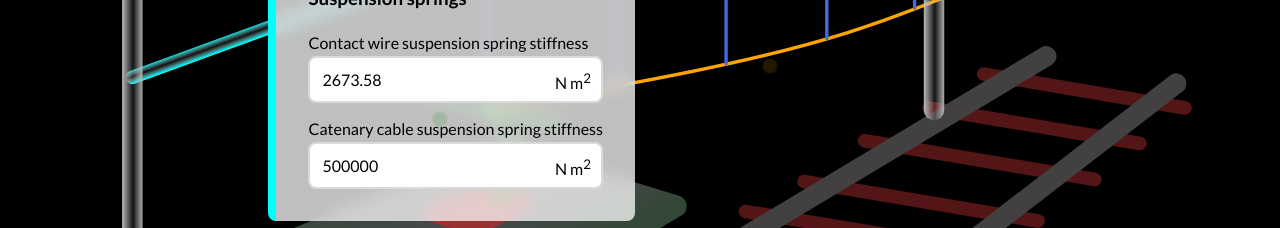
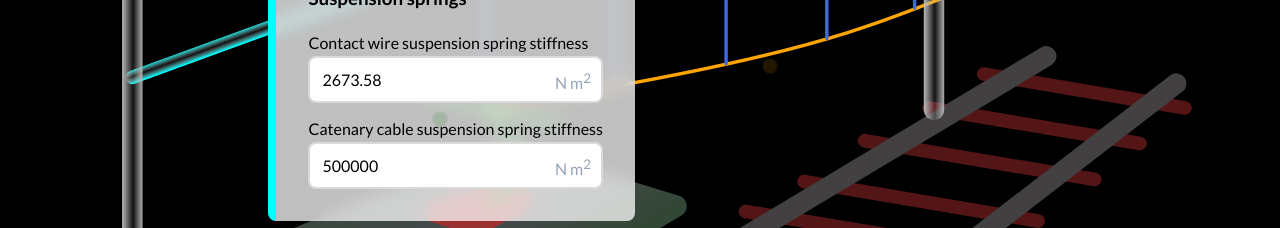
Before and after one commit to vivek-nexus/pantograph-catenary-model-ui, a Next.js app: page / in a window 1280 px wide. Both pictures are taken after a click on the element 240 px from the left and 248 px from the top of the page. Shown: the part 281-509 px from the top of the page. Built offline with nearby package versions, Linux system fonts and the light colour scheme.

Commit message:
Change unit text colour

```diff
--- a/components/InputFIeld.jsx
+++ b/components/InputFIeld.jsx
@@ -45,7 +45,7 @@ function InputField({ label, defaultValue, unit, className, onChange }) {
                             e.stopPropagation()
                         }}
                     />
-                    <p className="absolute right-[0.75rem] top-[30%]">{ReactHtmlParser(unit)}</p>
+                    <p className="text-slate-400 absolute right-[0.75rem] top-[30%]">{ReactHtmlParser(unit)}</p>
                 </div>
             </div>
         </>
```
